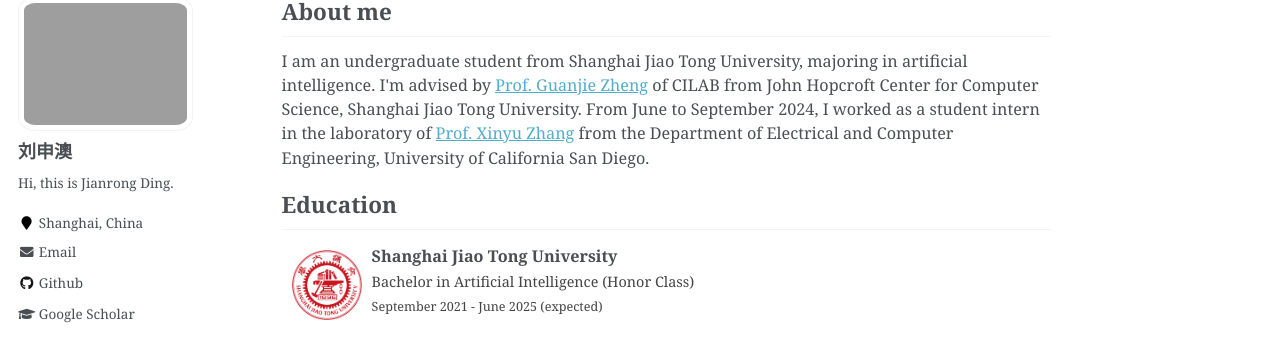
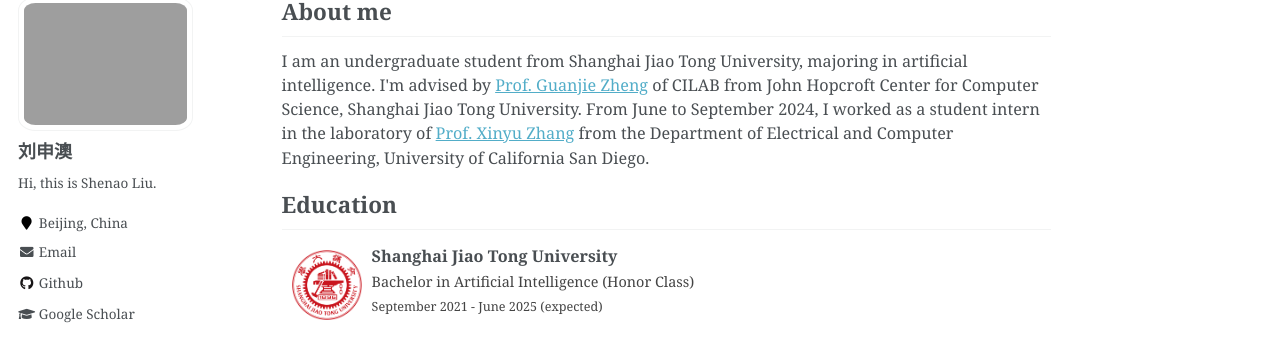
Before and after one commit to ByteAlvin/ByteAlvin.github.io, a Jekyll site: the page built from _pages/about.md, in a window 1280 px wide. Shown: the part 121-469 px from the top of the page. Built offline with Jekyll 4.4.1, drawn with Linux system fonts in a browser that asks for light colours.

Commit message:
Update _config.yml

```diff
--- a/_config.yml
+++ b/_config.yml
@@ -82,12 +82,12 @@ analytics:
 author:
   name             : "刘申澳"
   avatar           : "Alvin.jpg"
-  bio              : "Hi, this is Jianrong Ding."
-  location         : "Shanghai, China"
+  bio              : "Hi, this is Shenao Liu."
+  location         : "Beijing, China"
   employer         :
   pubmed           : # "https://www.ncbi.nlm.nih.gov/pubmed/?term=john+snow"
   googlescholar    : https://scholar.google.com/citations?user=O-xoSwUAAAAJ&hl=en # "http://yourfullgooglescholarurl.com"
-  email            : rafaelding@sjtu.edu.cn
+  email            : shenaoliu@163.com
   researchgate     :  # example: "https://www.researchgate.net/profile/yourprofile"
   uri              :
   bitbucket        :
```
